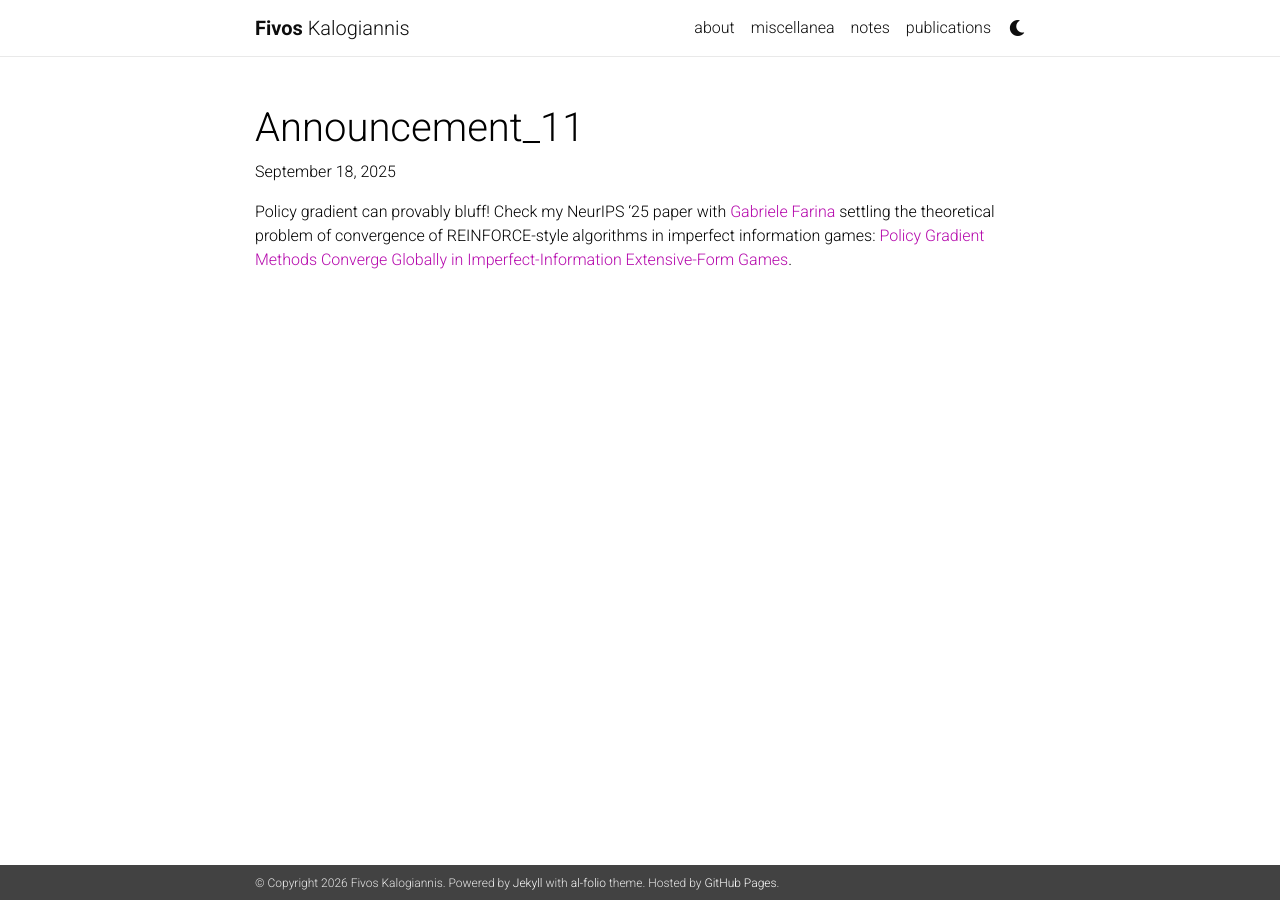
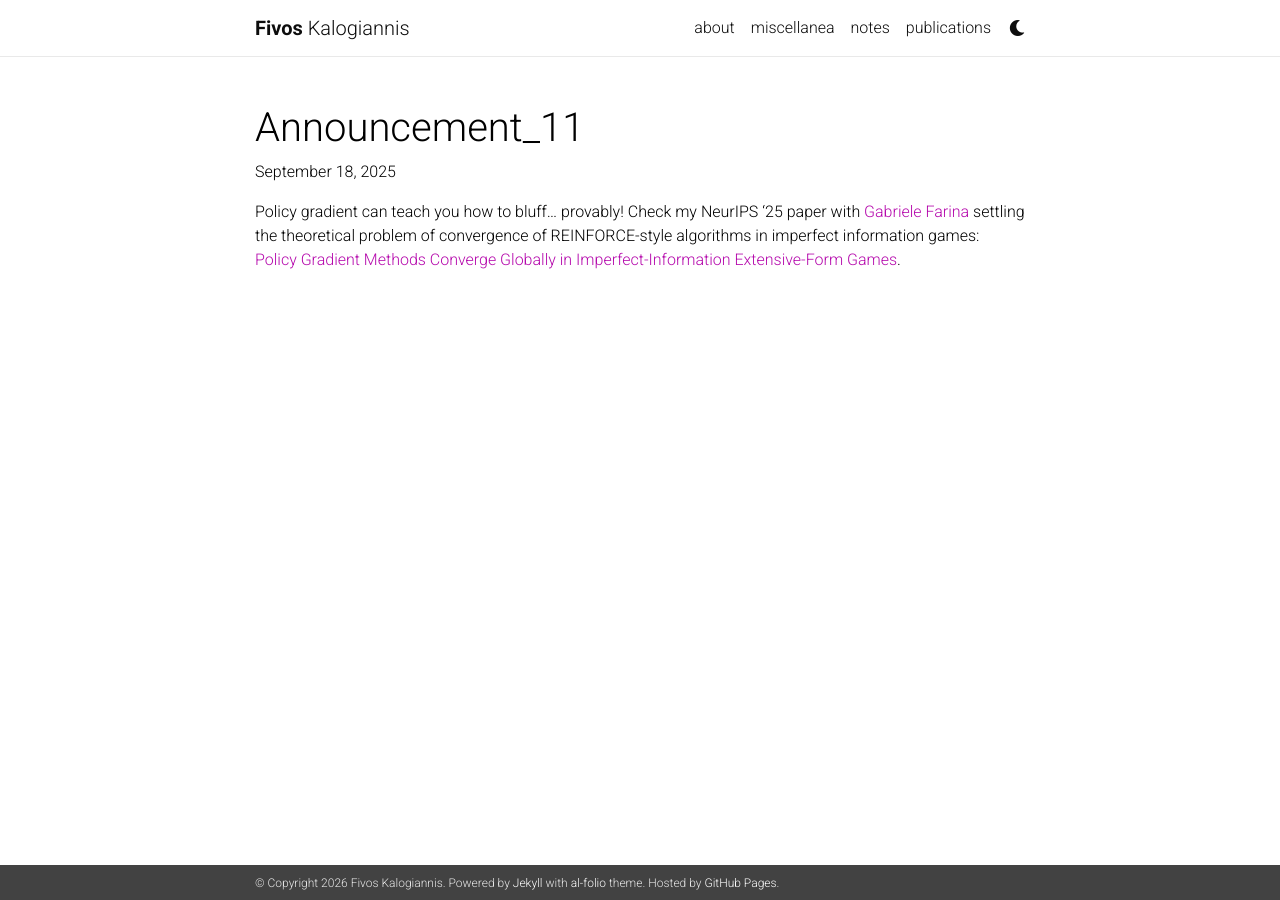
Before and after one commit to fivoskal/fivoskal.github.io, a Jekyll site: the page built from _news/announcement_11.md, in a window 1280 px wide. Built offline with Jekyll 4.4.1, drawn with Linux system fonts in a browser that asks for light colours; nearby versions of some CDN libraries; comment, search, counter and statistics services are not loaded; a style sheet for code colours, icons or effects is not loaded.

Commit message:
Revise announcement text for clarity and impact

```diff
--- a/_news/announcement_11.md
+++ b/_news/announcement_11.md
@@ -4,4 +4,4 @@ date: 2025-09-18
 inline: true
 ---
 
-Policy gradient can provably bluff! Check my NeurIPS '25 paper with [Gabriele Farina](https://www.mit.edu/~gfarina/about/) settling the theoretical problem of convergence of REINFORCE-style algorithms in imperfect information games: [Policy Gradient Methods Converge Globally in Imperfect-Information Extensive-Form Games](https://openreview.net/forum?id=VYY5sG4EMm).
+Policy gradient can teach you how to bluff... provably! Check my NeurIPS '25 paper with [Gabriele Farina](https://www.mit.edu/~gfarina/about/) settling the theoretical problem of convergence of REINFORCE-style algorithms in imperfect information games: [Policy Gradient Methods Converge Globally in Imperfect-Information Extensive-Form Games](https://openreview.net/forum?id=VYY5sG4EMm).
```
